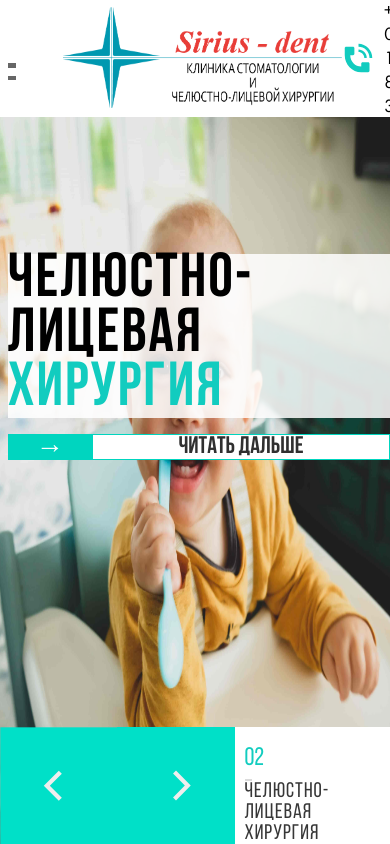
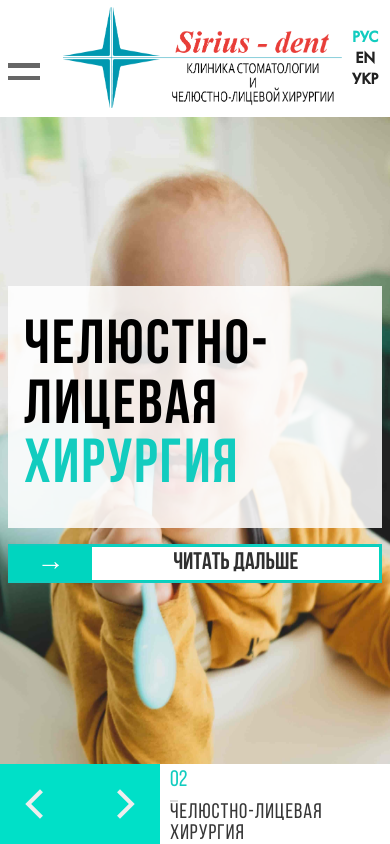
Before and after one commit to ilsrbn/nextjs-sirius, a Next.js app: page / in a window 390 px wide. Built offline with nearby package versions, Linux system fonts and the light colour scheme.

Commit message:
MAIN PAGE fixes

```diff
--- a/components/content/slides/Slide_1.js
+++ b/components/content/slides/Slide_1.js
@@ -10,8 +10,10 @@ function Slide1() {
 	return (
 		<div className="container__slide">
 			<div className="container__text">
-				<h1 data-swiper-parallax='20%' data-swiper-parallax-opacity={ 0.2 }>{curloc.h1}</h1>
-				<h2 data-swiper-parallax='40%' data-swiper-parallax-opacity={ 0.5 }>{curloc.h2}</h2>
+				<span className="container__header">
+					<h1 data-swiper-parallax='20%' data-swiper-parallax-opacity={ 0.2 }>{curloc.h1}</h1>
+					<h2 data-swiper-parallax='40%' data-swiper-parallax-opacity={ 0.5 }>{curloc.h2}</h2>
+				</span>
 				<Link href="/services/4"><a>
 				<span className="Slide1__button">
 					<div className="icon">&rarr;</div>
--- a/components/content/slides/Slide_2.js
+++ b/components/content/slides/Slide_2.js
@@ -10,8 +10,10 @@ function Slide2() {
 	return (
 		<div className="container__slide">
 		<div className="container__text">
+			<span className="container__header">
 			<h1 data-swiper-parallax={ -70 }>{curloc.h1}</h1>
 			<h2 data-swiper-parallax={ -20 }>{curloc.h2}</h2>
+			</span>
 			<Link href="/services/6"><a>
 			<span className="Slide1__button">
 				<div className="icon">&rarr;</div>
--- a/components/content/slides/Slide_3.js
+++ b/components/content/slides/Slide_3.js
@@ -10,9 +10,11 @@ function Slide3() {
 	return (
 		<div className="container__slide">
 			<div className="container__text">
+			<span className="container__header">
 				<h2 data-swiper-parallax-opacity={ 0.1 } data-swiper-parallax={ -50 }>{curloc.h1}</h2>
 				<h1 data-swiper-parallax='-20%' data-swiper-parallax-opacity={ 0.1 }>{curloc.h2}</h1>
 				<p>{curloc.p}</p>
+				</span>
 				<Link href="/services/1"><a>
 				<span className="Slide1__button">
 					<div className="icon">&rarr;</div>
--- a/components/content/slides/Slide_4.js
+++ b/components/content/slides/Slide_4.js
@@ -9,8 +9,10 @@ function Slide4() {
 	return (
 		<div className="container__slide">
 			<div className="container__text">
+			<span className="container__header">
 				<h1 data-swiper-parallax='-20%' data-swiper-parallax-opacity={ 0.2 }>{curloc.h1}</h1>
 				<h2 data-swiper-parallax='-40%' data-swiper-parallax-opacity={ 0.5 }>{curloc.h2}</h2>
+				</span>
 				<span className="Slide1__button">
 					<div className="icon">&rarr;</div>
 					<div className="text">{curloc.button}</div>
--- a/styles/Glavnaya.css
+++ b/styles/Glavnaya.css
@@ -118,17 +118,27 @@
     display: none;
   }
 
+  .nav__button {
+    height: 5rem;
+    width: 5rem;
+  }
+
   .prev {
     left: 0;
   }
 
   .next {
-    left: 13.89vh;
+    left: 5rem;
   }
 
   .nav__button__pagination {
-    left: calc(13.89vh * 2);
-    width: calc(100vw - (13.89vh * 2));
+    left: 10rem;
+    width: calc(100vw - 10rem);
+    height: 5rem;
+  }
+
+  .nav__button__pagination .number {
+    font-size: 1.4rem;
   }
 }
 /*--Navigation Buttons*/
--- a/styles/Glavnaya__slides__container.css
+++ b/styles/Glavnaya__slides__container.css
@@ -22,12 +22,12 @@
   display: flex;
   flex-direction: row;
   justify-content: space-between;
+  padding: 2rem 0.5rem;
 }
 
 
 .container__text {
   margin-top: 16.25vh;
-  margin-left: 2vw;
 }
 
 .container__text h1,
@@ -106,32 +106,42 @@
 @media only screen and (max-width: 1023px) {
   .Glavnaya .container__slide {
     width: 100vw;
+    background-size: 200% 110%;
+    background-position: left;
   }
 
-  .Glavnaya .container__text h1,
-  .Glavnaya .container__text h2 {
-    background: rgba(255, 255, 255, 0.85);
-    line-height: 3.4rem;
+  .container__text h1,
+  .container__text h2 {
+    display: block;
+  }
+
+  .Glavnaya .container__header {
+    background-color: rgba(255, 255, 255, 0.85);
+    padding: 2rem 1rem;
+    display: flex;
+    flex-direction: column;
+    align-items: flex-start;
   }
 
   .slide1 .container__slide {
     background-image: url(../public/images/doctor.png);
+    background-size: 280% 150%;
   }
 
   .slide2 .container__slide {
     background-image: url(../public/images/uslugi/3-min.jpg);
-    background-size: 150% 100%;
     background-position: center;
+    background-size: 250% 110%;
   }
 
   .slide3 .container__slide {
     background-image: url(../public/images/uslugi/5-min.jpg);
-    background-size: 150% 100%;
-    background-position: center;
+
   }
 
   .slide4 .container__slide {
     background-image: url(../public/images/doctor.png);
+    background-size: 280% 150%;
   }
 
   .Glavnaya .dots, .Glavnaya .image__container {
@@ -143,6 +153,7 @@
     width: auto;
     height: auto;
     align-items: stretch;
+    border: 2px solid #12ccbf;
   }
 
   .Slide1__button .icon {
@@ -151,6 +162,7 @@
 
   .Slide1__button .text {
     font-size: 1.5rem;
+    padding: 0.3rem 0.6rem;
   }
 }
 
--- a/styles/Header.css
+++ b/styles/Header.css
@@ -175,3 +175,18 @@
   margin-top: 3.892vh;
   font-size: 1.85vh;
 }
+
+@media only screen and (max-width: 1023px) {
+  .buttons > * {
+    display: none;
+  }
+
+  .language_selector {
+    display: flex;
+    flex-direction: column;
+  }
+
+  .language_selector .delimiter {
+    display: none;
+  }
+}
--- a/styles/Sidebar.css
+++ b/styles/Sidebar.css
@@ -20,12 +20,12 @@
   justify-content: space-between;
   height: 3.5vh;
   display: none;
-  width: 2vw;
+  width: 2rem;
   cursor: pointer;
 }
 .hamburger_bar {
   height: 0.5vh;
-  width: 2vw;
+  width: 2rem;
   background: #666;
   margin: 0.5vh 0;
   transition-property: transform background;
@@ -39,7 +39,7 @@
 
 .hamburger-none .hamburger_bar {
   height: 0.5vh;
-  width: 2vw;
+  width: 2rem;
   background-color: #666;
   margin: 0.5vh 0;
   transform: rotate(45deg);
```
Also changed, not shown: components/Services_Sidebar.js (+14 -1 lines).
